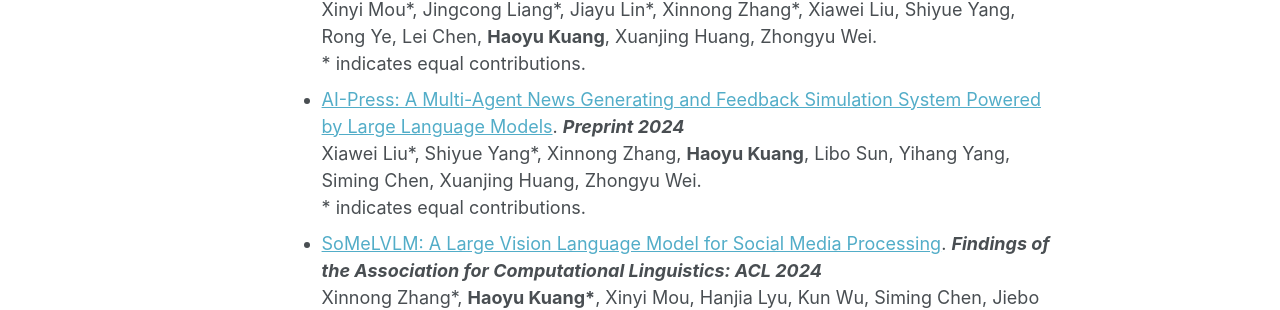
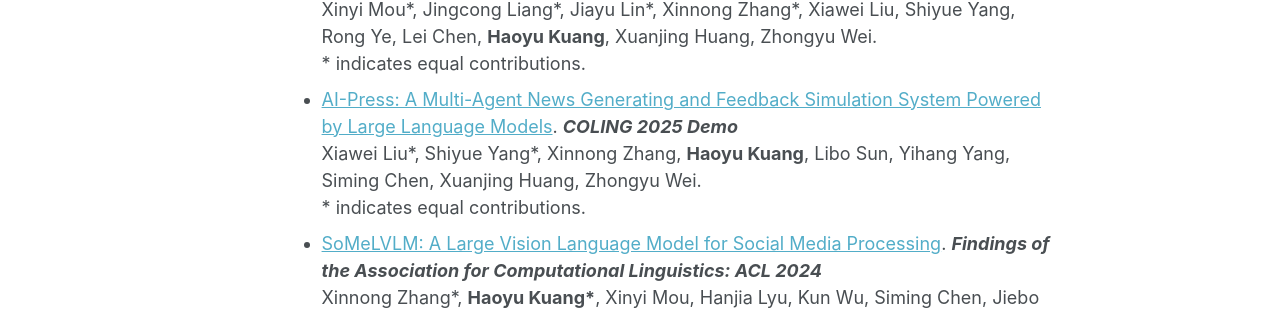
Before and after one commit to HaoyuK/HaoyuK.github.io, a Jekyll site: the page built from _pages/about.md, in a window 1280 px wide and 1307 px high. Shown: the part 618-928 px from the top of the window. Built offline with Jekyll 4.4.1, drawn with Linux system fonts in a browser that asks for light colours.

Commit message:
Update about.md

```diff
--- a/_pages/about.md
+++ b/_pages/about.md
@@ -20,7 +20,7 @@ My interested research topics are mostly around computational social science and
 - [AgentSense: Benchmarking Social Intelligence of Language Agents through Interactive Scenarios](https://arxiv.org/abs/2410.19346)). ***Preprint 2024***
   Xinyi Mou\*, Jingcong Liang\*, Jiayu Lin\*, Xinnong Zhang\*, Xiawei Liu, Shiyue Yang, Rong Ye, Lei Chen, **Haoyu Kuang**, Xuanjing Huang, Zhongyu Wei.
   \* indicates equal contributions.
-- [AI-Press: A Multi-Agent News Generating and Feedback Simulation System Powered by Large Language Models](https://arxiv.org/abs/2410.07561). ***Preprint 2024***
+- [AI-Press: A Multi-Agent News Generating and Feedback Simulation System Powered by Large Language Models](https://arxiv.org/abs/2410.07561). ***COLING 2025 Demo***
   Xiawei Liu\*, Shiyue Yang\*, Xinnong Zhang, **Haoyu Kuang**, Libo Sun, Yihang Yang, Siming Chen, Xuanjing Huang, Zhongyu Wei.
   \* indicates equal contributions.
 - [SoMeLVLM: A Large Vision Language Model for Social Media Processing](https://aclanthology.org/2024.findings-acl.140/). ***Findings of the Association for Computational Linguistics: ACL 2024***
```
